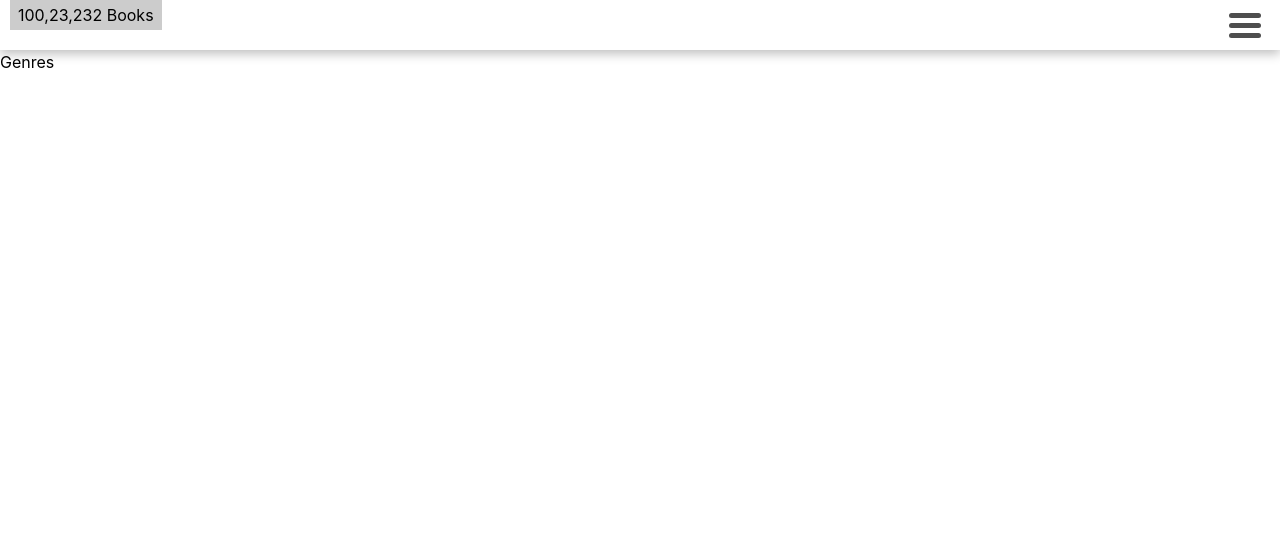
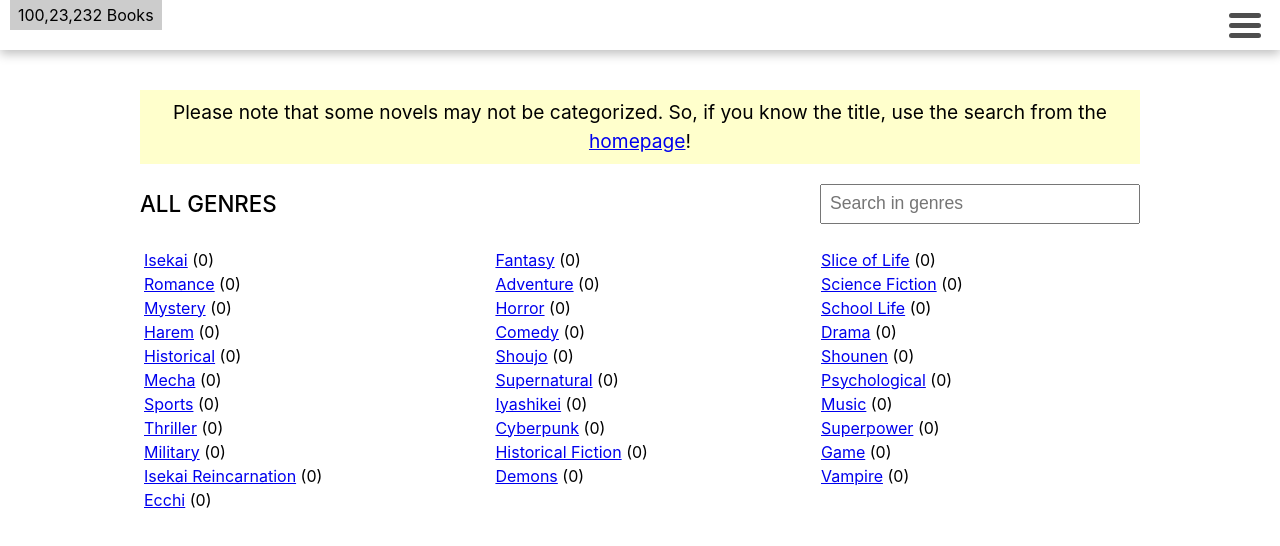
Before and after one commit to naimur-29/Hidden-Reads, a React (Vite) app: page /genres in a window 1280 px wide. Shown: the top 546 px of the page. Built offline with nearby package versions, Linux system fonts and the light colour scheme.

Commit message:
finished setting up 'Genres' page with 'FilteredBooks' page

```diff
--- a/src/App.tsx
+++ b/src/App.tsx
@@ -7,6 +7,7 @@ import BuildPage from "./Layouts/BuildPage";
 import Home from "./pages/Home/Home";
 import MostPopular from "./pages/MostPopular/MostPopular";
 import Genres from "./pages/Genres/Genres";
+import FilteredBooks from "./components/FilteredBooks";
 import RecentlyAdded from "./pages/RecentlyAdded/RecentlyAdded";
 import RequestBooks from "./pages/RequestBooks/RequestBooks";
 import Error from "./pages/Error/Error";
@@ -37,6 +38,14 @@ const router = createBrowserRouter([
     ),
   },
   {
+    path: "/genres/:genre",
+    element: (
+      <BuildPage>
+        <FilteredBooks />
+      </BuildPage>
+    ),
+  },
+  {
     path: "/recently-added",
     element: (
       <BuildPage>
--- /dev/null
+++ b/src/components/FilteredBooks.tsx
@@ -0,0 +1,10 @@
+import React from "react";
+import { useParams } from "react-router-dom";
+
+const FilteredBooks: React.FC = () => {
+  const { genre } = useParams();
+
+  return <h2>{genre} Books</h2>;
+};
+
+export default FilteredBooks;
--- /dev/null
+++ b/src/components/GenreLink.tsx
@@ -0,0 +1,19 @@
+import React from "react";
+import { Link } from "react-router-dom";
+
+// Types:
+type propTypes = {
+  name: string;
+  bookCount: number;
+};
+
+const GenreLink: React.FC<propTypes> = ({ name, bookCount }) => {
+  return (
+    <div className="genre-link-container">
+      <Link to={name.toLowerCase()}>{name}</Link>
+      <span>{` (${bookCount})`}</span>
+    </div>
+  );
+};
+
+export default GenreLink;
--- /dev/null
+++ b/src/pages/Genres/Genres.css
@@ -0,0 +1,59 @@
+.genres-page-container {
+  max-width: 1040px;
+  margin: 0 auto;
+  padding: 40px 20px;
+}
+
+/* NOTICE START */
+.genres-page-container > .notice-container {
+  background-color: #ff03;
+  padding: 8px 12px;
+  margin-bottom: 20px;
+}
+
+.genres-page-container > .notice-container > .notice {
+  font-size: 1.2rem;
+  text-align: center;
+}
+/* NOTICE END */
+
+/* HEADER START */
+.genres-page-container > .header-container {
+  display: flex;
+  align-items: center;
+  justify-content: space-between;
+  margin-bottom: 20px;
+}
+
+.genres-page-container > .header-container > .title {
+  font-weight: 500;
+  font-size: 1.4rem;
+  text-transform: uppercase;
+}
+
+.genres-page-container > .header-container > .search-bar {
+  height: 40px;
+  width: 320px;
+  padding: 8px;
+  font-size: 1.1rem;
+}
+/* HEADER END */
+
+/* GENRE START */
+
+.genres-page-container > .genres-container {
+  padding: 4px;
+  display: grid;
+  grid-template-columns: auto;
+}
+
+.genres-page-container > .genres-container[data-split="true"] {
+  grid-template-columns: auto auto auto;
+}
+
+@media (max-width: 920px) {
+  .genres-page-container > .genres-container[data-split="true"] {
+    grid-template-columns: auto;
+  }
+}
+/* GENRE END */
--- a/src/pages/Genres/Genres.tsx
+++ b/src/pages/Genres/Genres.tsx
@@ -1,7 +1,60 @@
-import React from "react";
+import React, { useState } from "react";
+import { Link } from "react-router-dom";
+
+import "./Genres.css";
+
+// Components:
+import GenreLink from "../../components/GenreLink";
+
+// Data:
+import { GenresList } from "./GenresList";
 
 const Genres: React.FC = () => {
-  return <section className="categories-page-container">Genres</section>;
+  // States:
+  const [searchInput, setSearchInput] = useState("");
+
+  return (
+    <section className="genres-page-container">
+      <div className="notice-container">
+        <article className="notice">
+          Please note that some novels may not be categorized. So, if you know
+          the title, use the search from the{" "}
+          <Link className="link" to="/">
+            homepage
+          </Link>
+          !
+        </article>
+      </div>
+
+      <div className="header-container">
+        <h2 className="title">All Genres</h2>
+
+        <input
+          onChange={(e) => {
+            e.preventDefault();
+            setSearchInput(e.target.value.toLowerCase());
+          }}
+          type="text"
+          className="search-bar"
+          placeholder="Search in genres"
+        />
+      </div>
+
+      <div
+        className="genres-container"
+        data-split={
+          GenresList.filter((g) => g.name.toLowerCase().includes(searchInput))
+            .length > 10
+        }
+      >
+        {GenresList.filter((g) =>
+          g.name.toLowerCase().includes(searchInput)
+        ).map((g) => (
+          <GenreLink name={g.name} bookCount={g.bookCount} />
+        ))}
+      </div>
+    </section>
+  );
 };
 
 export default Genres;
--- /dev/null
+++ b/src/pages/Genres/GenresList.ts
@@ -0,0 +1,39 @@
+// Types:
+type Genre = {
+  name: string;
+  bookCount: number;
+};
+
+export const GenresList: Genre[] = [
+  { name: "Isekai", bookCount: 0 },
+  { name: "Fantasy", bookCount: 0 },
+  { name: "Slice of Life", bookCount: 0 },
+  { name: "Romance", bookCount: 0 },
+  { name: "Adventure", bookCount: 0 },
+  { name: "Science Fiction", bookCount: 0 },
+  { name: "Mystery", bookCount: 0 },
+  { name: "Horror", bookCount: 0 },
+  { name: "School Life", bookCount: 0 },
+  { name: "Harem", bookCount: 0 },
+  { name: "Comedy", bookCount: 0 },
+  { name: "Drama", bookCount: 0 },
+  { name: "Historical", bookCount: 0 },
+  { name: "Shoujo", bookCount: 0 },
+  { name: "Shounen", bookCount: 0 },
+  { name: "Mecha", bookCount: 0 },
+  { name: "Supernatural", bookCount: 0 },
+  { name: "Psychological", bookCount: 0 },
+  { name: "Sports", bookCount: 0 },
+  { name: "Iyashikei", bookCount: 0 },
+  { name: "Music", bookCount: 0 },
+  { name: "Thriller", bookCount: 0 },
+  { name: "Cyberpunk", bookCount: 0 },
+  { name: "Superpower", bookCount: 0 },
+  { name: "Military", bookCount: 0 },
+  { name: "Historical Fiction", bookCount: 0 },
+  { name: "Game", bookCount: 0 },
+  { name: "Isekai Reincarnation", bookCount: 0 },
+  { name: "Demons", bookCount: 0 },
+  { name: "Vampire", bookCount: 0 },
+  { name: "Ecchi", bookCount: 0 },
+];
--- a/src/pages/Home/Home.css
+++ b/src/pages/Home/Home.css
@@ -3,7 +3,6 @@
 
 .home-page-container > .header-container {
   background-color: #0003;
-
   width: 100%;
   padding: 40px 20px;
   height: auto;
@@ -16,6 +15,7 @@
 /* TITLE START */
 .home-page-container > .header-container > .title-container {
   width: 95%;
+  max-width: 1140px;
   margin-bottom: 20px;
 }
 
```
Also changed, not shown: 1 other file (tests, documents, lock files or other folders).
